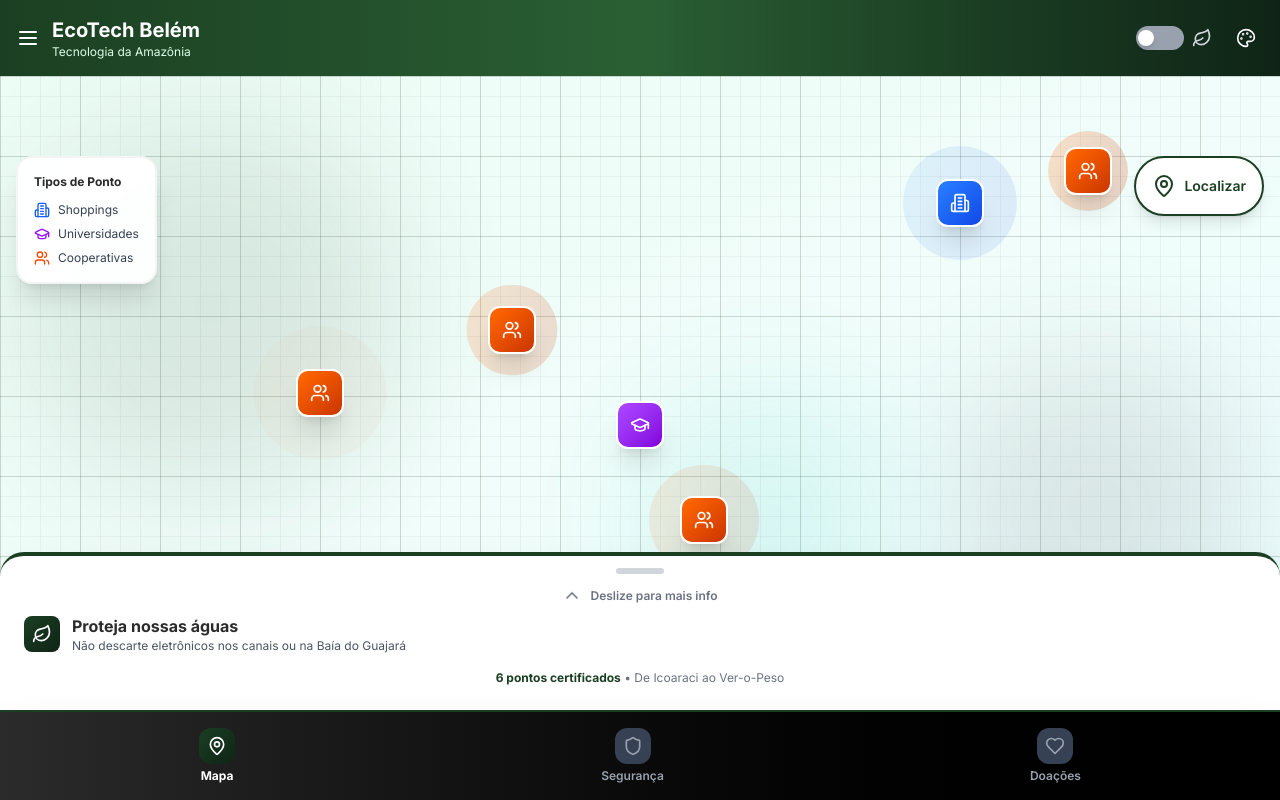
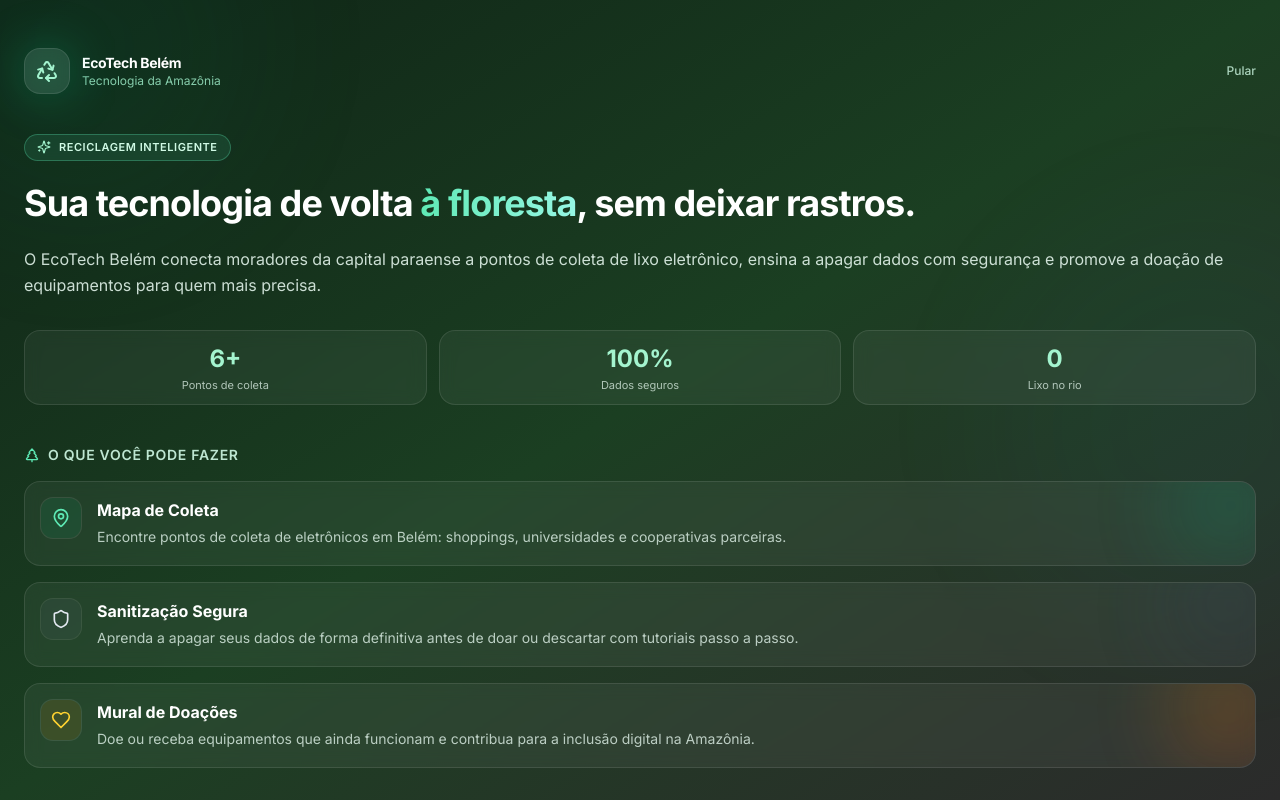
Before and after one commit to liliancassia79/EcoTech-Bel-m, a React (Vite) app: page / in a window 1280 px wide. Before the commit this address led to /home. Built offline with nearby package versions, Linux system fonts and the light colour scheme.

Commit message:
feat: add welcome screen for EcoTech Belém app\n\nCreate first screen explaining app purpose and features.

```diff
--- /dev/null
+++ b/src/app/components/Welcome.tsx
@@ -0,0 +1,237 @@
+import { useNavigate } from "react-router";
+import { motion } from "motion/react";
+import {
+  Recycle,
+  MapPin,
+  Shield,
+  Heart,
+  Leaf,
+  ArrowRight,
+  Sparkles,
+  TreePine,
+} from "lucide-react";
+
+export default function Welcome() {
+  const navigate = useNavigate();
+
+  const features = [
+    {
+      icon: MapPin,
+      title: "Mapa de Coleta",
+      description:
+        "Encontre pontos de coleta de eletrônicos em Belém: shoppings, universidades e cooperativas parceiras.",
+      color: "from-emerald-500 to-emerald-700",
+      iconBg: "bg-emerald-500/10",
+      iconColor: "text-emerald-300",
+    },
+    {
+      icon: Shield,
+      title: "Sanitização Segura",
+      description:
+        "Aprenda a apagar seus dados de forma definitiva antes de doar ou descartar com tutoriais passo a passo.",
+      color: "from-slate-600 to-slate-800",
+      iconBg: "bg-slate-500/10",
+      iconColor: "text-slate-200",
+    },
+    {
+      icon: Heart,
+      title: "Mural de Doações",
+      description:
+        "Doe ou receba equipamentos que ainda funcionam e contribua para a inclusão digital na Amazônia.",
+      color: "from-amber-500 to-orange-600",
+      iconBg: "bg-amber-500/10",
+      iconColor: "text-amber-300",
+    },
+  ];
+
+  const stats = [
+    { value: "6+", label: "Pontos de coleta" },
+    { value: "100%", label: "Dados seguros" },
+    { value: "0", label: "Lixo no rio" },
+  ];
+
+  return (
+    <div className="size-full overflow-y-auto bg-gradient-to-br from-[var(--eco-amazon-dark)] via-[var(--eco-amazon)] to-[var(--eco-tech-gray)] text-white">
+      {/* Decorative background blobs */}
+      <div className="pointer-events-none absolute inset-0 overflow-hidden">
+        <motion.div
+          aria-hidden="true"
+          className="absolute -top-24 -left-16 w-72 h-72 bg-emerald-500/20 rounded-full blur-3xl"
+          animate={{ scale: [1, 1.2, 1], opacity: [0.2, 0.35, 0.2] }}
+          transition={{ duration: 10, repeat: Infinity, ease: "easeInOut" }}
+        />
+        <motion.div
+          aria-hidden="true"
+          className="absolute top-1/3 -right-20 w-80 h-80 bg-teal-400/15 rounded-full blur-3xl"
+          animate={{ scale: [1, 1.3, 1], opacity: [0.15, 0.3, 0.15] }}
+          transition={{ duration: 12, repeat: Infinity, ease: "easeInOut" }}
+        />
+      </div>
+
+      <div className="relative z-10 flex min-h-full flex-col px-6 pt-12 pb-8">
+        {/* Brand row */}
+        <motion.header
+          initial={{ opacity: 0, y: -16 }}
+          animate={{ opacity: 1, y: 0 }}
+          transition={{ duration: 0.5 }}
+          className="flex items-center justify-between"
+        >
+          <div className="flex items-center gap-3">
+            <div className="relative">
+              <div className="absolute inset-0 rounded-2xl bg-emerald-400/30 blur-xl" />
+              <div className="relative rounded-2xl bg-white/10 p-2.5 backdrop-blur-sm border border-white/10">
+                <Recycle className="w-6 h-6 text-emerald-200" />
+              </div>
+            </div>
+            <div>
+              <p className="text-sm font-bold tracking-tight">EcoTech Belém</p>
+              <p className="text-xs text-emerald-200/80">Tecnologia da Amazônia</p>
+            </div>
+          </div>
+          <button
+            onClick={() => navigate("/home")}
+            className="text-xs font-medium text-emerald-100/80 hover:text-white transition-colors"
+          >
+            Pular
+          </button>
+        </motion.header>
+
+        {/* Hero */}
+        <motion.section
+          initial={{ opacity: 0, y: 20 }}
+          animate={{ opacity: 1, y: 0 }}
+          transition={{ duration: 0.6, delay: 0.1 }}
+          className="mt-10 flex flex-col items-start gap-5"
+        >
+          <div className="inline-flex items-center gap-2 rounded-full border border-emerald-300/30 bg-emerald-300/10 px-3 py-1 backdrop-blur-sm">
+            <Sparkles className="w-3.5 h-3.5 text-emerald-200" />
+            <span className="text-[11px] font-semibold uppercase tracking-wider text-emerald-100">
+              Reciclagem inteligente
+            </span>
+          </div>
+
+          <h1 className="text-4xl font-bold leading-tight tracking-tight text-balance">
+            Sua tecnologia de volta{" "}
+            <span className="bg-gradient-to-r from-emerald-300 to-teal-200 bg-clip-text text-transparent">
+              à floresta
+            </span>
+            , sem deixar rastros.
+          </h1>
+
+          <p className="text-base leading-relaxed text-emerald-50/85 text-pretty">
+            O EcoTech Belém conecta moradores da capital paraense a pontos de
+            coleta de lixo eletrônico, ensina a apagar dados com segurança e
+            promove a doação de equipamentos para quem mais precisa.
+          </p>
+        </motion.section>
+
+        {/* Stats */}
+        <motion.section
+          initial={{ opacity: 0, y: 20 }}
+          animate={{ opacity: 1, y: 0 }}
+          transition={{ duration: 0.6, delay: 0.2 }}
+          className="mt-8 grid grid-cols-3 gap-3"
+        >
+          {stats.map((stat) => (
+            <div
+              key={stat.label}
+              className="rounded-2xl border border-white/10 bg-white/5 p-3 text-center backdrop-blur-sm"
+            >
+              <p className="text-2xl font-bold text-emerald-200">{stat.value}</p>
+              <p className="mt-1 text-[11px] leading-tight text-emerald-50/70">
+                {stat.label}
+              </p>
+            </div>
+          ))}
+        </motion.section>
+
+        {/* Features */}
+        <section className="mt-10 flex flex-col gap-4">
+          <div className="flex items-center gap-2">
+            <TreePine className="w-4 h-4 text-emerald-300" />
+            <h2 className="text-sm font-semibold uppercase tracking-wider text-emerald-100/90">
+              O que você pode fazer
+            </h2>
+          </div>
+
+          {features.map((feature, index) => {
+            const Icon = feature.icon;
+            return (
+              <motion.article
+                key={feature.title}
+                initial={{ opacity: 0, x: -16 }}
+                animate={{ opacity: 1, x: 0 }}
+                transition={{ duration: 0.5, delay: 0.3 + index * 0.1 }}
+                className="group relative overflow-hidden rounded-2xl border border-white/10 bg-white/5 p-4 backdrop-blur-sm"
+              >
+                <div
+                  aria-hidden="true"
+                  className={`absolute -right-10 -top-10 h-32 w-32 rounded-full bg-gradient-to-br ${feature.color} opacity-20 blur-2xl transition-opacity group-hover:opacity-30`}
+                />
+                <div className="relative flex items-start gap-4">
+                  <div
+                    className={`flex-shrink-0 rounded-xl ${feature.iconBg} p-2.5 ring-1 ring-white/10`}
+                  >
+                    <Icon className={`w-5 h-5 ${feature.iconColor}`} />
+                  </div>
+                  <div className="flex-1">
+                    <h3 className="text-base font-bold text-white">
+                      {feature.title}
+                    </h3>
+                    <p className="mt-1 text-sm leading-relaxed text-emerald-50/75 text-pretty">
+                      {feature.description}
+                    </p>
+                  </div>
+                </div>
+              </motion.article>
+            );
+          })}
+        </section>
+
+        {/* Mission card */}
+        <motion.section
+          initial={{ opacity: 0, y: 20 }}
+          animate={{ opacity: 1, y: 0 }}
+          transition={{ duration: 0.6, delay: 0.7 }}
+          className="mt-8 rounded-2xl border border-emerald-300/20 bg-gradient-to-br from-emerald-500/10 to-teal-500/5 p-5 backdrop-blur-sm"
+        >
+          <div className="flex items-center gap-2">
+            <Leaf className="w-4 h-4 text-emerald-300" />
+            <p className="text-xs font-semibold uppercase tracking-wider text-emerald-200">
+              Nossa missão
+            </p>
+          </div>
+          <p className="mt-2 text-sm leading-relaxed text-emerald-50/90 text-pretty">
+            Reduzir o impacto ambiental do descarte de eletrônicos na Amazônia
+            ao mesmo tempo em que protegemos a privacidade dos cidadãos e
+            ampliamos o acesso à tecnologia.
+          </p>
+        </motion.section>
+
+        {/* CTA */}
+        <motion.div
+          initial={{ opacity: 0, y: 20 }}
+          animate={{ opacity: 1, y: 0 }}
+          transition={{ duration: 0.6, delay: 0.8 }}
+          className="mt-10 flex flex-col items-center gap-4"
+        >
+          <button
+            onClick={() => navigate("/splash")}
+            className="group relative flex w-full items-center justify-center gap-2 overflow-hidden rounded-2xl bg-gradient-to-r from-emerald-400 to-teal-500 px-6 py-4 font-bold text-[var(--eco-amazon-dark)] shadow-2xl shadow-emerald-900/40 transition-transform hover:scale-[1.02] active:scale-[0.98]"
+          >
+            <span className="relative z-10">Começar agora</span>
+            <ArrowRight className="relative z-10 w-5 h-5 transition-transform group-hover:translate-x-1" />
+            <div
+              aria-hidden="true"
+              className="absolute inset-0 -translate-x-full bg-gradient-to-r from-transparent via-white/30 to-transparent transition-transform duration-700 group-hover:translate-x-full"
+            />
+          </button>
+
+          <p className="text-center text-[11px] text-emerald-100/60">
+            Powered by Pixel e Papel · Belém · Pará
+          </p>
+        </motion.div>
+      </div>
+    </div>
+  );
+}
--- a/src/app/routes.tsx
+++ b/src/app/routes.tsx
@@ -1,4 +1,5 @@
 import { createBrowserRouter } from "react-router";
+import Welcome from "./components/Welcome";
 import SplashScreen from "./components/SplashScreen";
 import Home from "./components/Home";
 import Security from "./components/Security";
@@ -8,6 +9,10 @@ import DesignSystemDemo from "./components/DesignSystemDemo";
 export const router = createBrowserRouter([
   {
     path: "/",
+    Component: Welcome,
+  },
+  {
+    path: "/splash",
     Component: SplashScreen,
   },
   {
```
Also changed, not shown: 1 other file (tests, documents, lock files or other folders).
